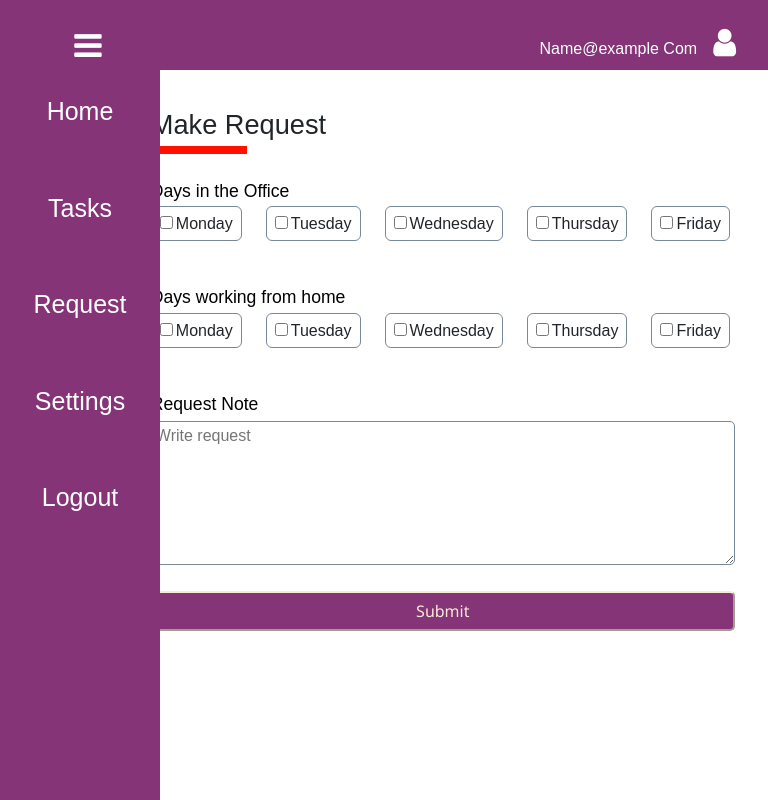
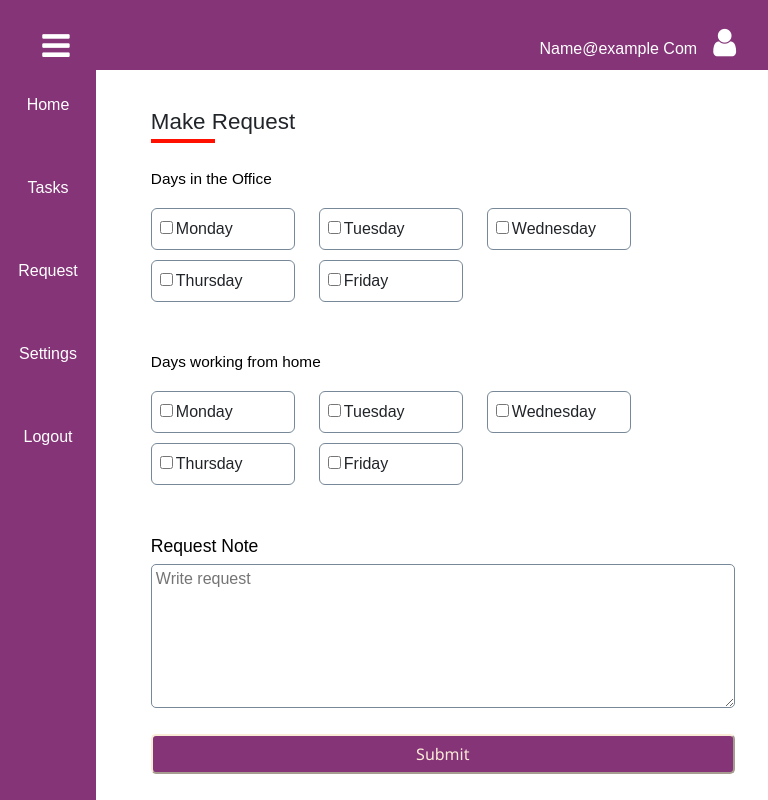
Before and after one commit to OgechukwuCSC205/Staff-Remote-App, a React (Create React App) app: page /dashboard/requests in a window 768 px wide. Built offline with nearby package versions, Linux system fonts and the light colour scheme; sample sign-in values are in the browser's storage; a web font is replaced by a local one.

Commit message:
Corrected pop up

```diff
--- a/src/components/base-links/requests/requests.css
+++ b/src/components/base-links/requests/requests.css
@@ -104,3 +104,50 @@ hr {
 .main-div {
   /* margin-left: 3rem; */
 }
+
+@media (min-width: 950px) {
+}
+
+@media (min-width: 601px) and (max-width: 950px) {
+  .req-text {
+    display: flex;
+    font-size: 1.4rem;
+    font-weight: 500;
+    margin-bottom: none;
+    margin-left: 1.5rem;
+  }
+
+  .underline-style::after {
+    content: "";
+    display: block;
+    width: 4rem;
+    height: 0.3rem;
+    background-color: #ff1000;
+  }
+
+  .form-labelss {
+    display: block;
+    color: #000;
+    font-size: 0.96rem;
+    padding-bottom: 4px;
+    margin-left: 1.5rem;
+  }
+
+  .checkbox-style {
+  /* width: 3rem;
+  height: 3rem; */
+  cursor: pointer;
+  display: inline-block;
+  margin-top: 10px;
+  width: 9rem;
+  border: 1px solid lightslategray;
+  border-radius: 6px;
+  padding: 8px;
+}
+}
+
+@media (min-width: 401px) and (max-width: 600px) {
+}
+
+@media (min-width: 361px) and (max-width: 400px) {
+}
--- a/src/components/base-links/requests/requests.js
+++ b/src/components/base-links/requests/requests.js
@@ -56,7 +56,7 @@ const Request = () => {
             {/* <hr /> */}
 
             <div className="mb-5">
-              <label htmlFor="officeDays" className="form-labels mt-4 mb-1">
+              <label htmlFor="officeDays" className="form-labelss mt-4 mb-1">
                 Days in the Office
               </label>
               {/* //map through here when you understand algorthm */}
@@ -89,7 +89,7 @@ const Request = () => {
                   <option key={index}>{value}</option>
                 ))} */}
             <div className="mb-5">
-              <label htmlFor="remoteDays" className="form-labels mt-4 mb-1">
+              <label htmlFor="remoteDays" className="form-labelss mt-4 mb-1">
                 Days working from home
               </label>
 
--- a/src/components/base-links/tasks/tasks.js
+++ b/src/components/base-links/tasks/tasks.js
@@ -47,7 +47,7 @@ const Tasks = () => {
     return num;
   }
 
-  const [isOpen, setIsOpen] = useState(false)
+  const [isOpen, setIsOpen] = useState(false);
 
   return (
     <div className="first-div-task">
@@ -123,7 +123,7 @@ const Tasks = () => {
               </td>
             </tr>
           ))}
-          <Modal open={isOpen} onClose={() => setIsOpen(false)} />
+          {isOpen && <Modal openMethod={setIsOpen} />}
         </tbody>
       </table>
     </div>
--- a/src/components/base/Sidebar/Sidebar.css
+++ b/src/components/base/Sidebar/Sidebar.css
@@ -97,12 +97,34 @@ body {
 }
 
 
-@media (min-width: 1201px) {
+@media (min-width: 950px) {
 
 }
 
-@media (min-width: 601px) and (max-width: 1200px) {
+@media (min-width: 601px) and (max-width: 950px) {
+  .sidenav {
+  height: 100%;
+  width: 6rem;
+  position: fixed;
+  z-index: 1;
+  top: 0;
+  left: 0;
+  background-color: #843477;
+  overflow-x: hidden;
+  padding-top: 30px;
+  text-align: center;
+  /* margin: 10px;
+  padding: 20px; */
+}
 
+.sidenav a {
+  padding: 23px 0px 20px 0px;
+  text-decoration: none;
+  font-size: 1rem;
+  font-weight: 500;
+  color: #fff;
+  display: block;
+}
 }
 
 @media (min-width: 401px) and (max-width: 600px) {
@@ -134,7 +156,7 @@ body {
 @media (min-width: 361px) and (max-width: 400px) {
  .sidenav {
   height: 100%;
-  width: 4rem;
+  width: 3rem;
   position: fixed;
   z-index: 1;
   top: 0;
--- a/src/components/base/modal/Modal.js
+++ b/src/components/base/modal/Modal.js
@@ -3,7 +3,7 @@ import { useState } from "react";
 import ReactDom from "react-dom";
 import "./Modal.css";
 
-export const Modal = ({ open, onClose }, props) => {
+export const Modal = ({ openMethod }, props) => {
   const [selectState, setSelectState] = useState("approved");
   const [comment, setComment] = useState("");
   const fileStatus = ["Approved", "Reject"];
@@ -16,12 +16,24 @@ export const Modal = ({ open, onClose }, props) => {
     setComment(e.target.value);
   };
 
-  if (!open) return null;
+  // if (!open) return null;
 
   return ReactDom.createPortal(
     <>
-      <div className="over-lay">
-        <div className="containers">
+      <div
+        onClick={(e) => {
+          e.stopPropagation();
+          openMethod(false);
+        }}
+        className="over-lay"
+      >
+        <div
+          onClick={(e) => {
+            e.stopPropagation();
+            openMethod(true);
+          }}
+          className="containers"
+        >
           <form>
             <div className="approval">
               <div>
@@ -85,7 +97,11 @@ export const Modal = ({ open, onClose }, props) => {
                   height: "2rem",
                   border: "none",
                 }}
-                onClick={onClose}
+                onClick={(e) => {
+                  e.preventDefault();
+                  e.stopPropagation();
+                  openMethod(false);
+                }}
               >
                 Cancel
               </button>
```
